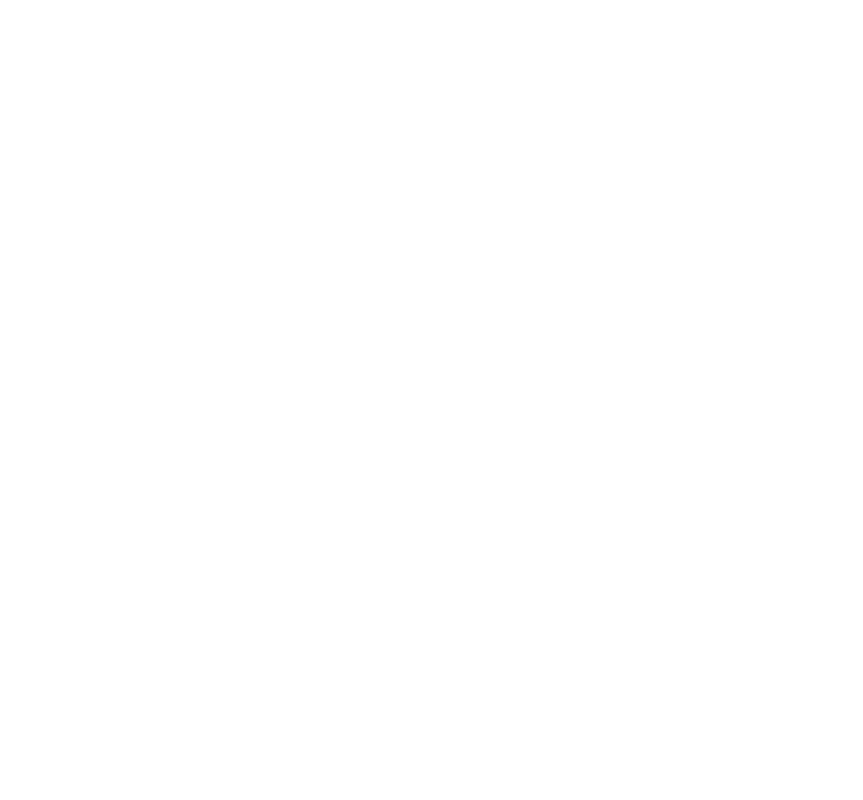
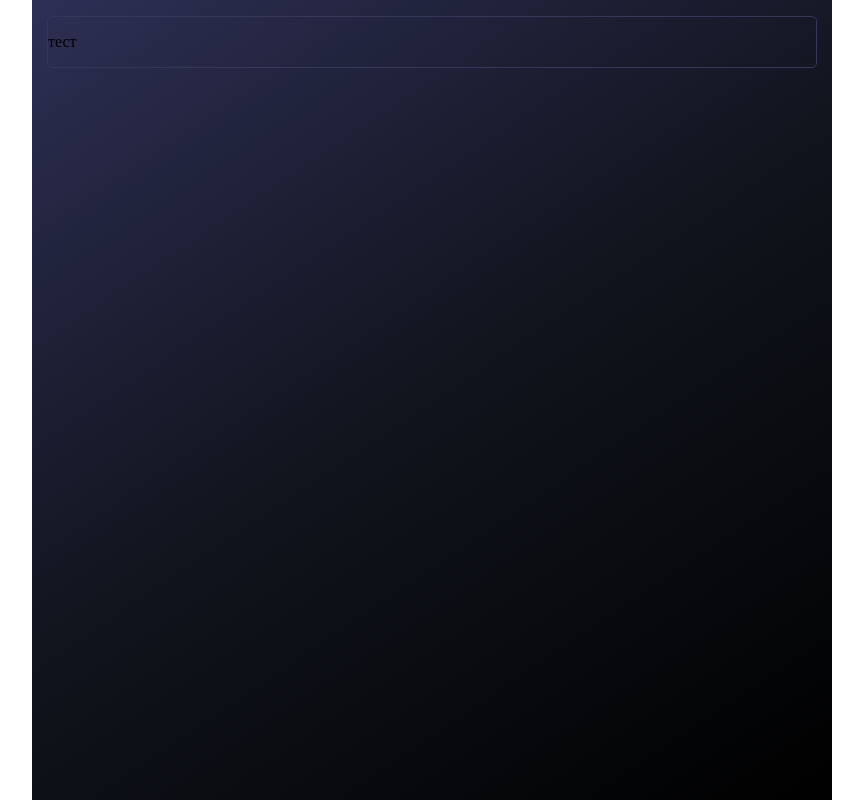
Before and after one commit to 12AnastaSia21/newsblock, a React (Vite) app: page / in a window 1280 px wide. Shown: the whole page, without its empty margins (208-1071 px from the left). Built offline with nearby package versions, Linux system fonts and the light colour scheme.

Commit message:
feat: Layout

```diff
--- a/package.json
+++ b/package.json
@@ -23,6 +23,7 @@
     "eslint-plugin-react-hooks": "^5.2.0",
     "eslint-plugin-react-refresh": "^0.4.19",
     "globals": "^16.0.0",
+    "sass-embedded": "^1.86.3",
     "vite": "^6.3.0"
   }
 }
--- a/src/App.css
+++ /dev/null
@@ -1,5 +0,0 @@
-#root {
-  margin: 0;
-  padding: 0;
-  text-align: center;
-}
--- a/src/App.jsx
+++ b/src/App.jsx
@@ -1,10 +1,15 @@
-import './App.css'
+import './App.sass'
+import TheNewsBlock from './components/TheNewsBlock'
 
 function App() {
 
   return (
     <>
-
+      <div className='news-background'>
+        <div className='news-container'>
+          <TheNewsBlock></TheNewsBlock>
+        </div>
+      </div>
     </>
   )
 }
--- /dev/null
+++ b/src/App.sass
@@ -0,0 +1,26 @@
+#root
+  margin: 0
+  padding: 0
+  text-align: center
+
+body
+  margin: 0
+  padding: 0
+
+.news-background
+  display: flex
+  flex-direction: column
+  align-items: center
+  width: 100%
+  height: 100vh
+  background: rgb(255, 255, 255)
+
+.news-container
+  display: flex
+  flex-direction: column
+  align-items: center
+  padding: 1rem
+  width: 60%
+  height: 100vh
+  background: #2E2F55
+  background: linear-gradient(146deg,rgba(46, 47, 85, 1) 0%, rgba(16, 20, 28, 1) 50%, rgba(0, 0, 0, 1) 100%)
--- /dev/null
+++ b/src/components/TheNewsBlock.jsx
@@ -0,0 +1,11 @@
+import './TheNewsBlock.sass'
+
+export default function TheNewsBlock() {
+    return (
+        <>
+            <div className='news-block'>
+                <p>тест</p>
+            </div>
+        </>
+    )
+}
--- /dev/null
+++ b/src/components/TheNewsBlock.sass
@@ -0,0 +1,6 @@
+.news-block
+    display: flex
+    width: 100%
+    border: 1px solid #373759
+    border-radius: 5px
+    background: none
```
Also changed, not shown: src/data/mockNewsData.js (added, +33 -0 lines), src/interfaces/newsInterfaces.ts (added, +31 -0 lines), 1 other file (tests, documents, lock files or other folders).
